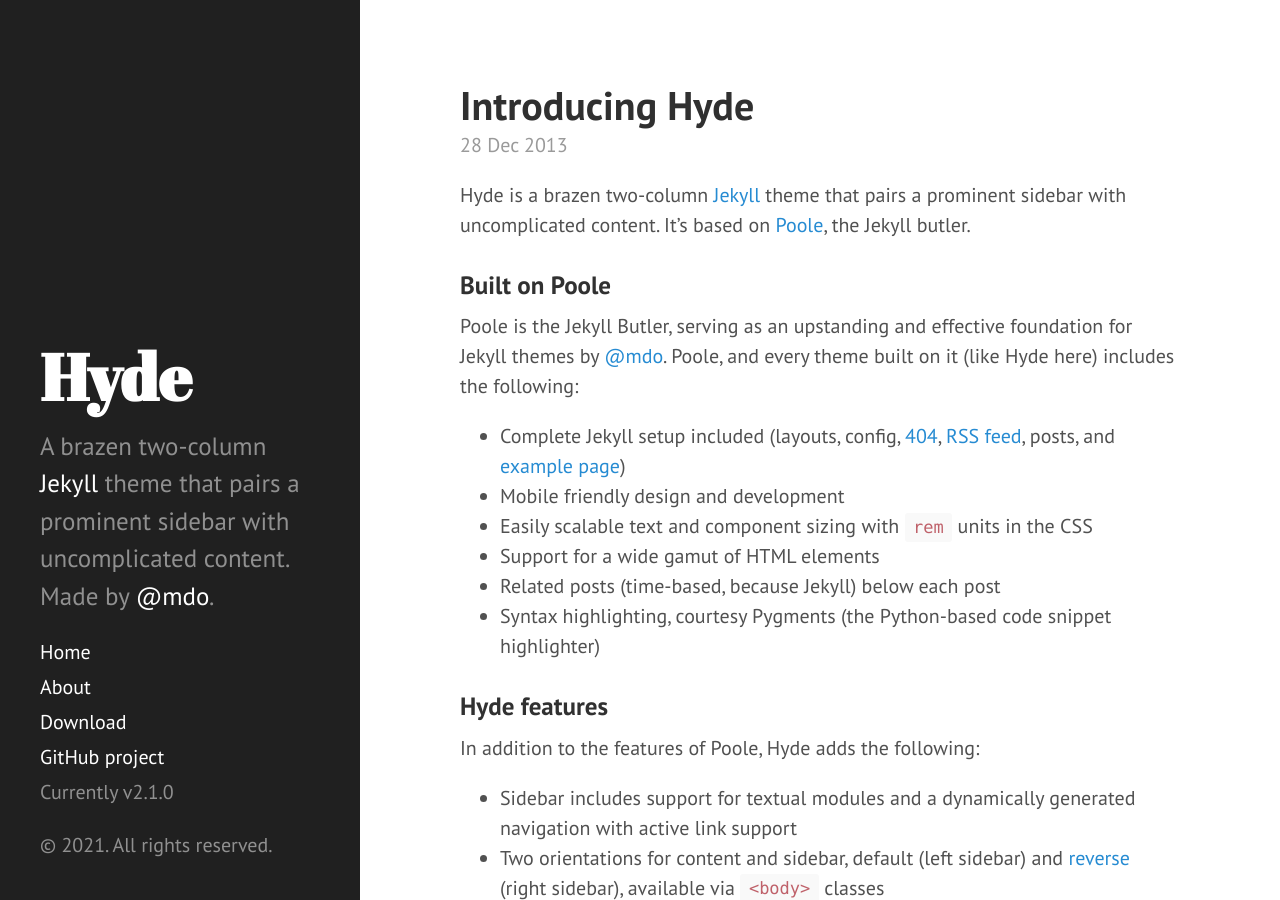
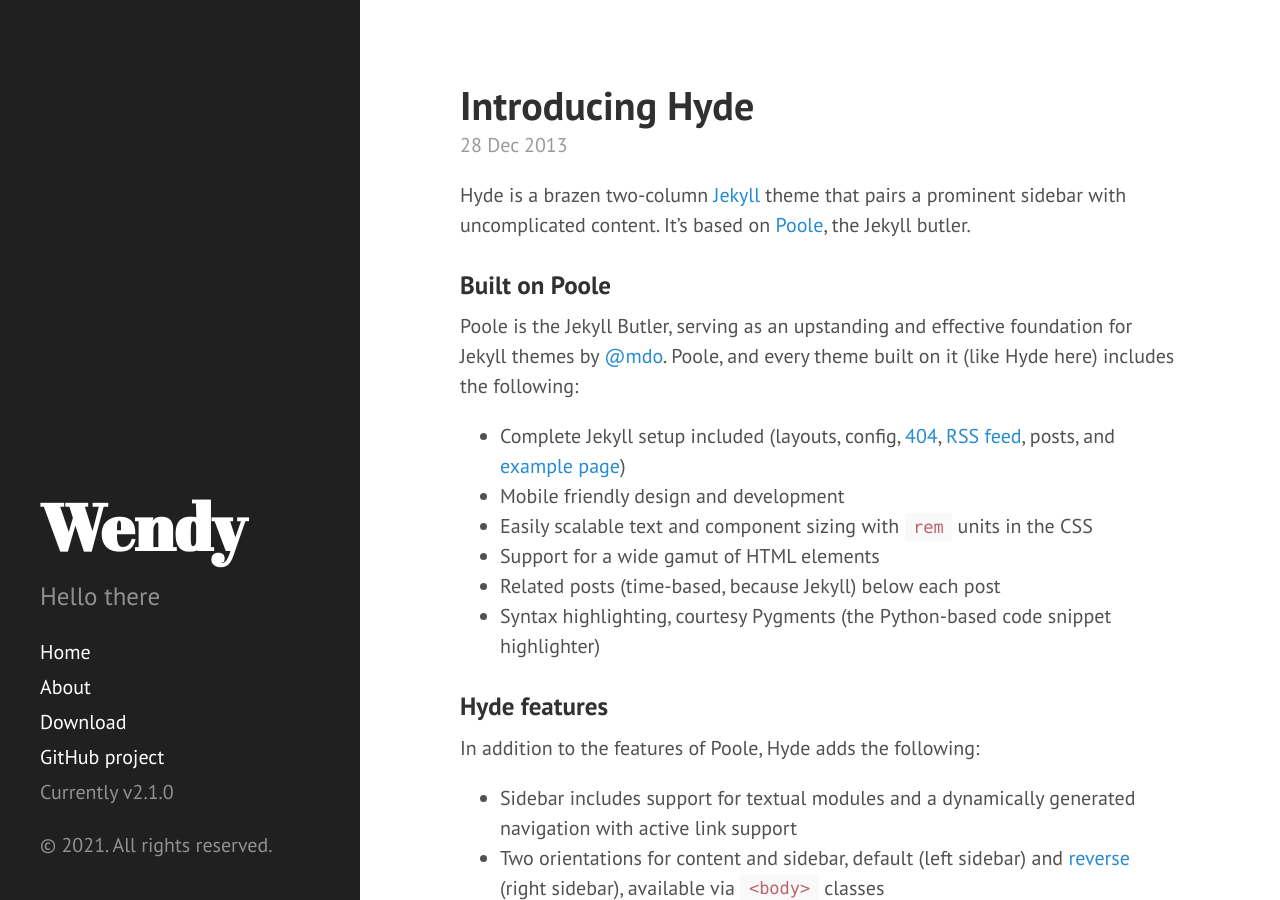
Before and after one commit to wendyfyx/wendyfyx.github.io, a Jekyll site: the page built from index.html, in a window 1280 px wide and 900 px high. Built offline with Jekyll 4.4.1, drawn with Linux system fonts in a browser that asks for light colours; the list of posts is cut into pages by our own code.

```diff
--- a/_config.yml
+++ b/_config.yml
@@ -7,10 +7,10 @@ permalink:        pretty
 # relative_permalinks: true
 
 # Setup
-title:            Hyde
-tagline:          'A Jekyll theme'
-description:      'A brazen two-column <a href="http://jekyllrb.com" target="_blank">Jekyll</a> theme that pairs a prominent sidebar with uncomplicated content. Made by <a href="https://twitter.com/mdo" target="_blank">@mdo</a>.'
-url:              http://wendyfyx.github.io
+title:            Wendy
+# tagline:          'A Jekyll theme'
+description:      'Hello there'
+url:              http://wendyfyx.github.io/
 baseurl:          /
 
 author:
```
Also changed, not shown: README.md.
